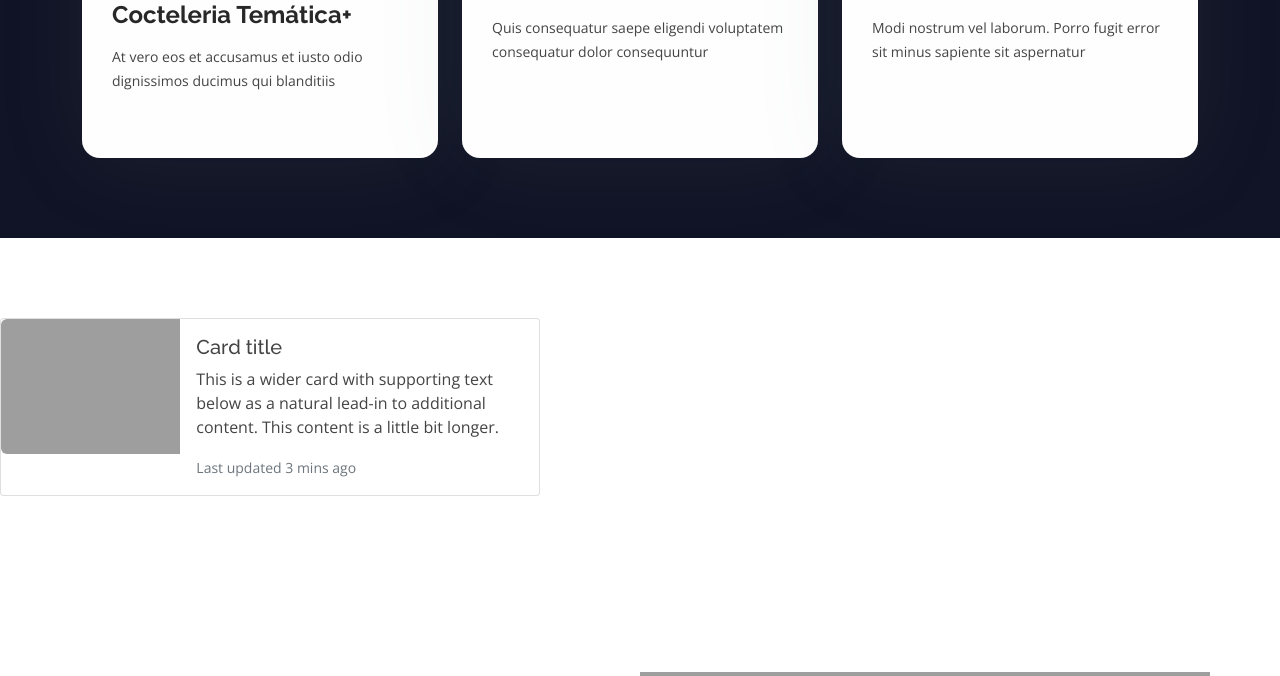
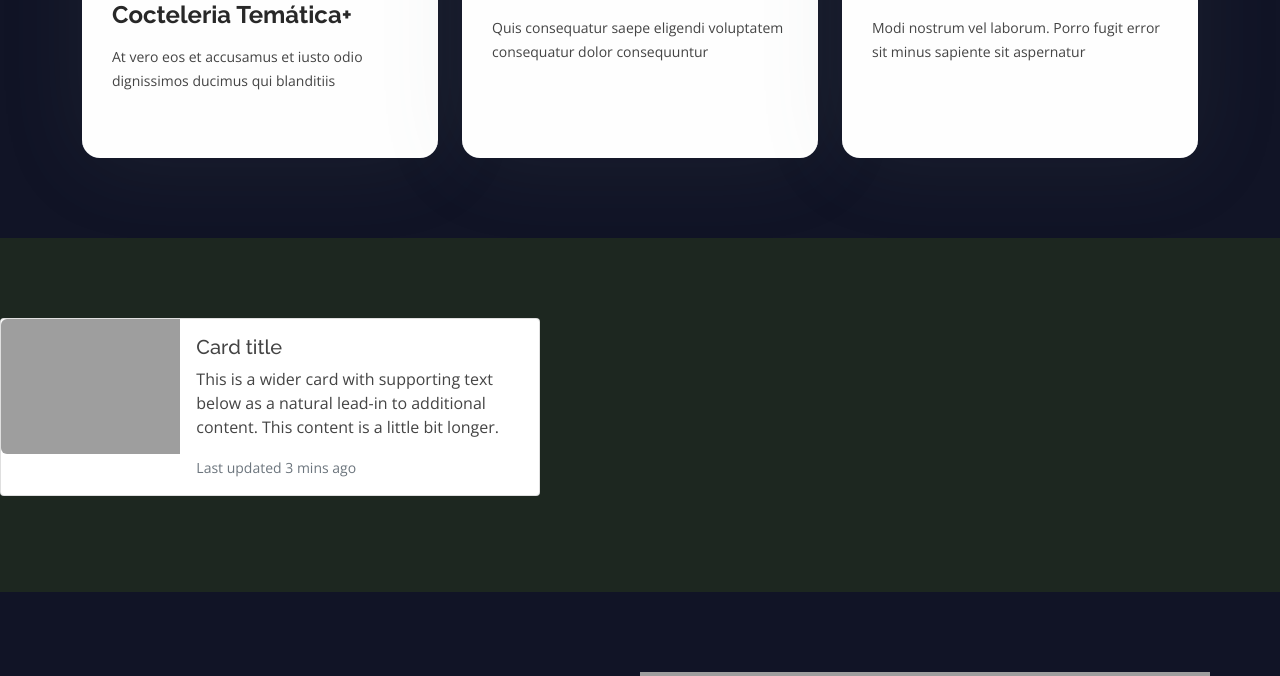
Before and after one commit to poncemarco/BNHWP, a Flask app: page / in a window 1280 px wide. Shown: the part 2014-2690 px from the top of the page. Run offline with Flask 3, Linux system fonts and the light colour scheme; some libraries are stand-ins or nearby versions; grey boxes are pictures that could not be loaded.

Commit message:
Update style.css
Se actualizan los colores de la página

```diff
--- a/static/assets/css/style.css
+++ b/static/assets/css/style.css
@@ -800,7 +800,14 @@ section {
 }
 /*--------------------------------------------------------------
 # Stories
---------------------------------------------------------------*/.card {
+--------------------------------------------------------------*/
+#stories{
+  background: #1d2720;
+}
+{
+    background:#111426
+}
+.card {
   position: relative;
   display: flex;
   flex-direction: column;
@@ -959,6 +966,10 @@ section {
 /*--------------------------------------------------------------
 # Features
 --------------------------------------------------------------*/
+#features{
+    background:#111426
+}
+
 .features .icon-box h4 {
   font-size: 20px;
   font-weight: 700;
@@ -987,6 +998,9 @@ section {
 /*--------------------------------------------------------------
 # Clients
 --------------------------------------------------------------*/
+#clients{
+  background: #1d2720;
+}
 .clients {
   padding-top: 30px;
 }
@@ -1477,6 +1491,7 @@ section {
 /*--------------------------------------------------------------
 # Contact
 --------------------------------------------------------------*/
+
 .contact .info {
   width: 100%;
   background: #fff;
@@ -1724,3 +1739,10 @@ section {
 #footer .credits a:hover {
   color: #009961;
 }
+
+/*--------------------------------------------------------------
+# Email Contacter
+--------------------------------------------------------------*/
+#contact {
+    color:
+    }
```
